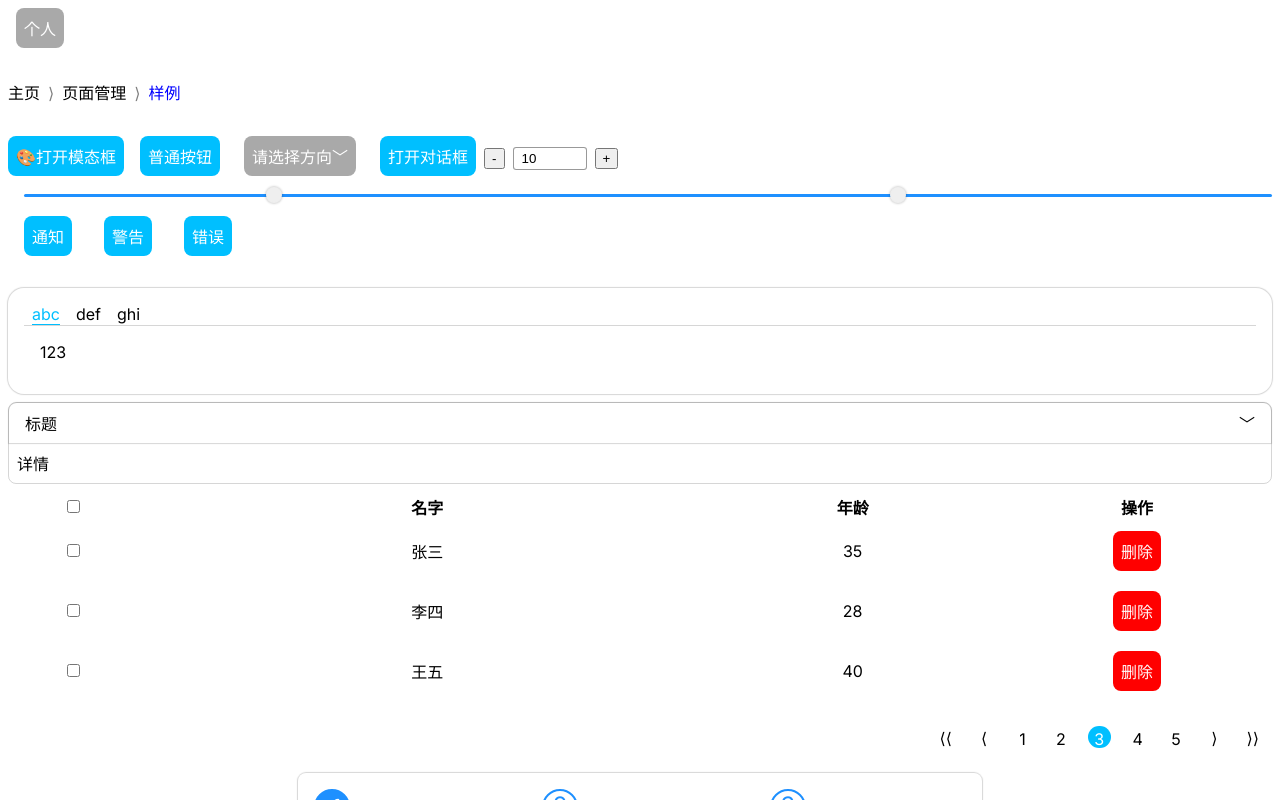
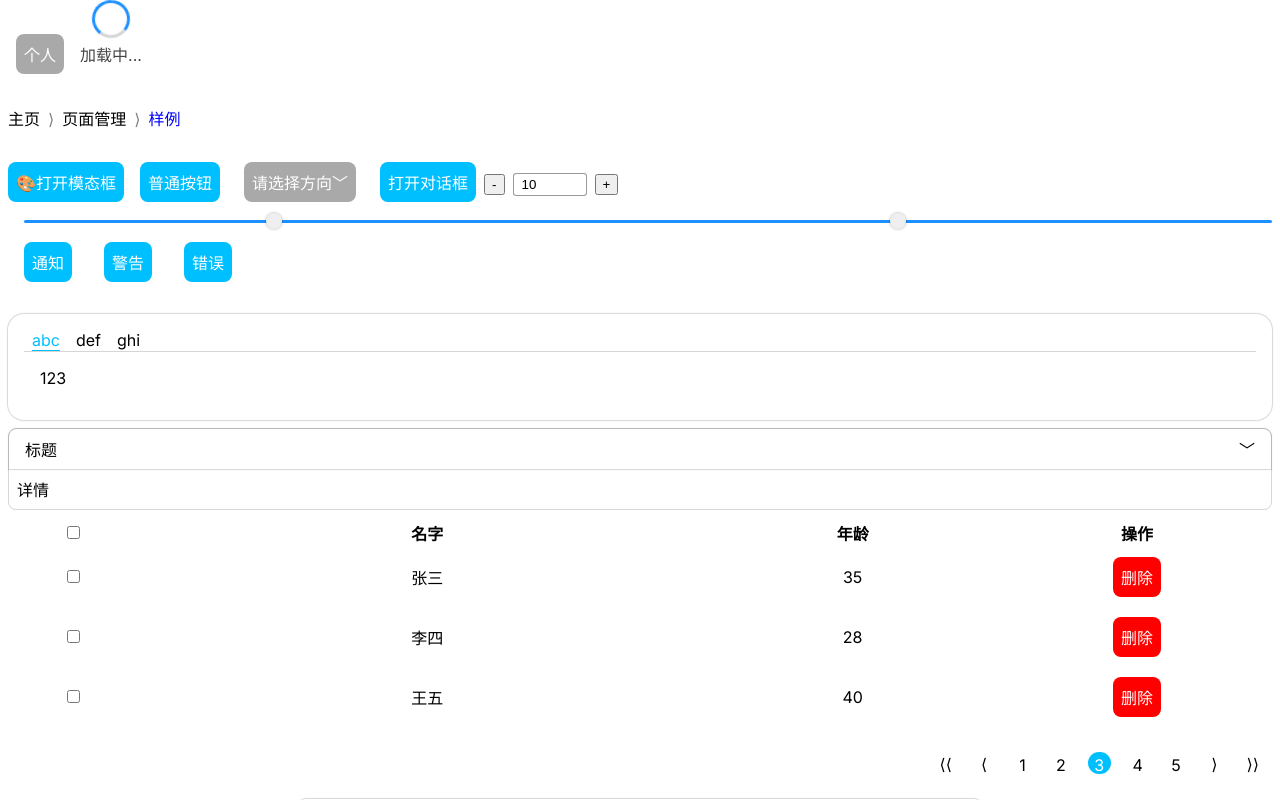
Before and after one commit to zaoying/uikit, a Next.js app: page / in a window 1280 px wide. Built offline with nearby package versions, Linux system fonts and the light colour scheme.

Commit message:
新增Loader组件

```diff
--- /dev/null
+++ b/app/components/loader.tsx
@@ -0,0 +1,14 @@
+import { FC, ReactNode } from "react";
+
+export interface LoaderProps {
+    icon?: ReactNode
+    children?: ReactNode
+}
+
+export const Loader: FC<LoaderProps> = (props) => {
+    const icon = props.icon ?? <i className="fan"></i>
+    return <div className="loader">
+        <span className="icon">{icon}</span>
+        <span className="tip">{props.children}</span>
+    </div>
+}
--- a/app/globals.css
+++ b/app/globals.css
@@ -680,6 +680,45 @@ textarea:focus {
     z-index: 99;
 }
 
+.fan {
+    display: inline-block;
+    height: 2rem;
+    width: 2rem;
+    border: solid 3px dodgerblue;
+    border-top: solid 3px #33333333;
+    border-radius: 5rem;
+}
+
+@keyframes rotate {
+    0% {
+        transform: rotate(0)
+    }
+    50% {
+        transform: rotate(180deg)
+    }
+    100% {
+        transform: rotate(360deg)
+    }
+}
+
+.loader {
+    display: inline-block;
+    text-align: center;
+}
+
+.loader > .icon {
+    display: block;
+}
+
+.loader > .icon > * {
+    animation: rotate 1s infinite linear;
+}
+
+.loader > .tip {
+    display: block;
+    color: #000000bb;
+}
+
 .table > table {
     text-align: center;
     width: 100%;
--- a/app/page.tsx
+++ b/app/page.tsx
@@ -19,6 +19,7 @@ import { Spinner } from "./components/form/spinner";
 import { Switch } from "./components/form/switch";
 import { Textarea } from "./components/form/textarea";
 import { List } from "./components/list";
+import { Loader } from "./components/loader";
 import { Menu } from "./components/menu";
 import { Body, Modal, ModalDict } from "./components/modal";
 import { Notification } from "./components/notification";
@@ -102,6 +103,7 @@ export default function Home() {
                 <a>设置</a>
                 <a>退出</a>
             </Menu>
+            <Loader>加载中...</Loader>
             <Breadcrumb>
                 <>主页</>
                 <>页面管理</>
```
